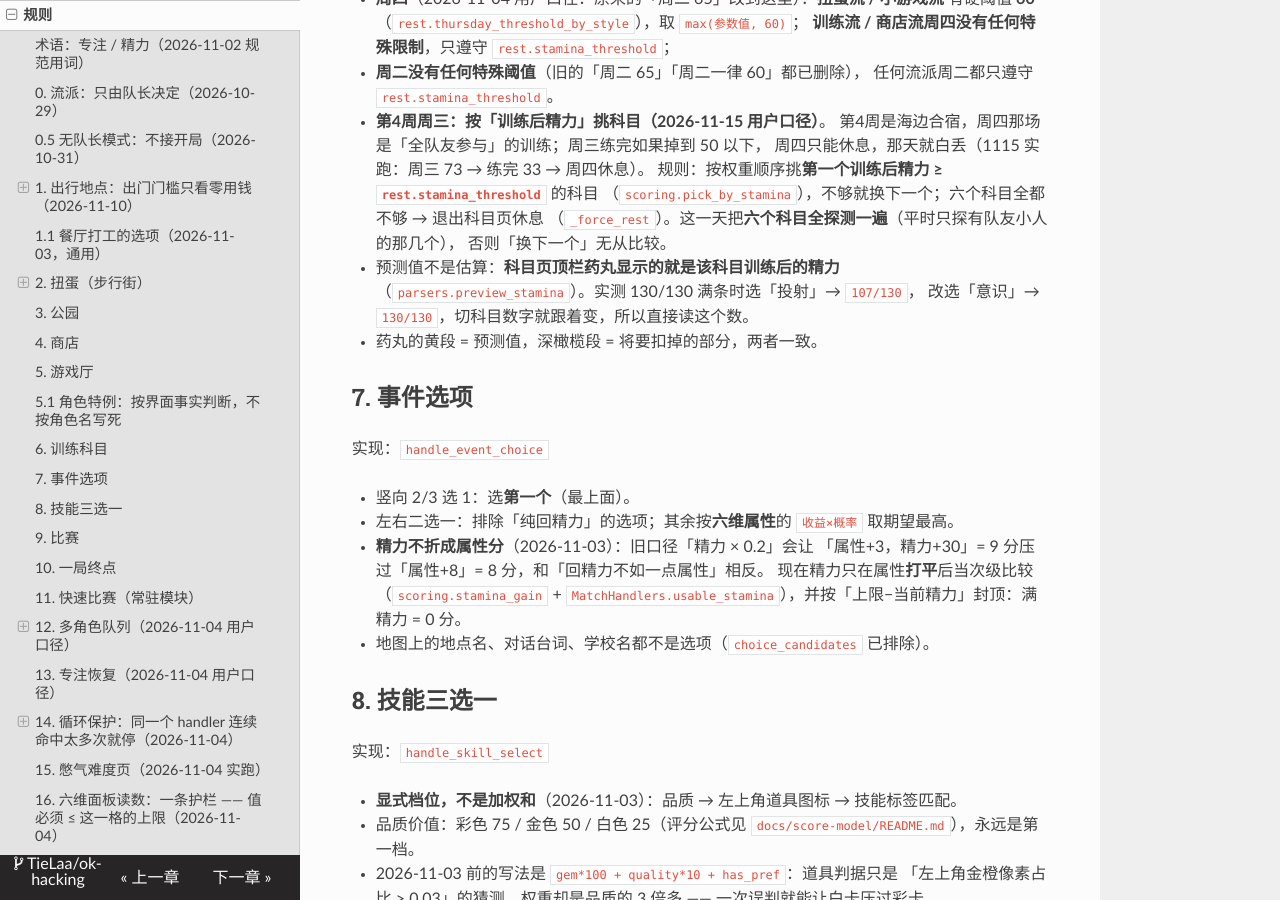
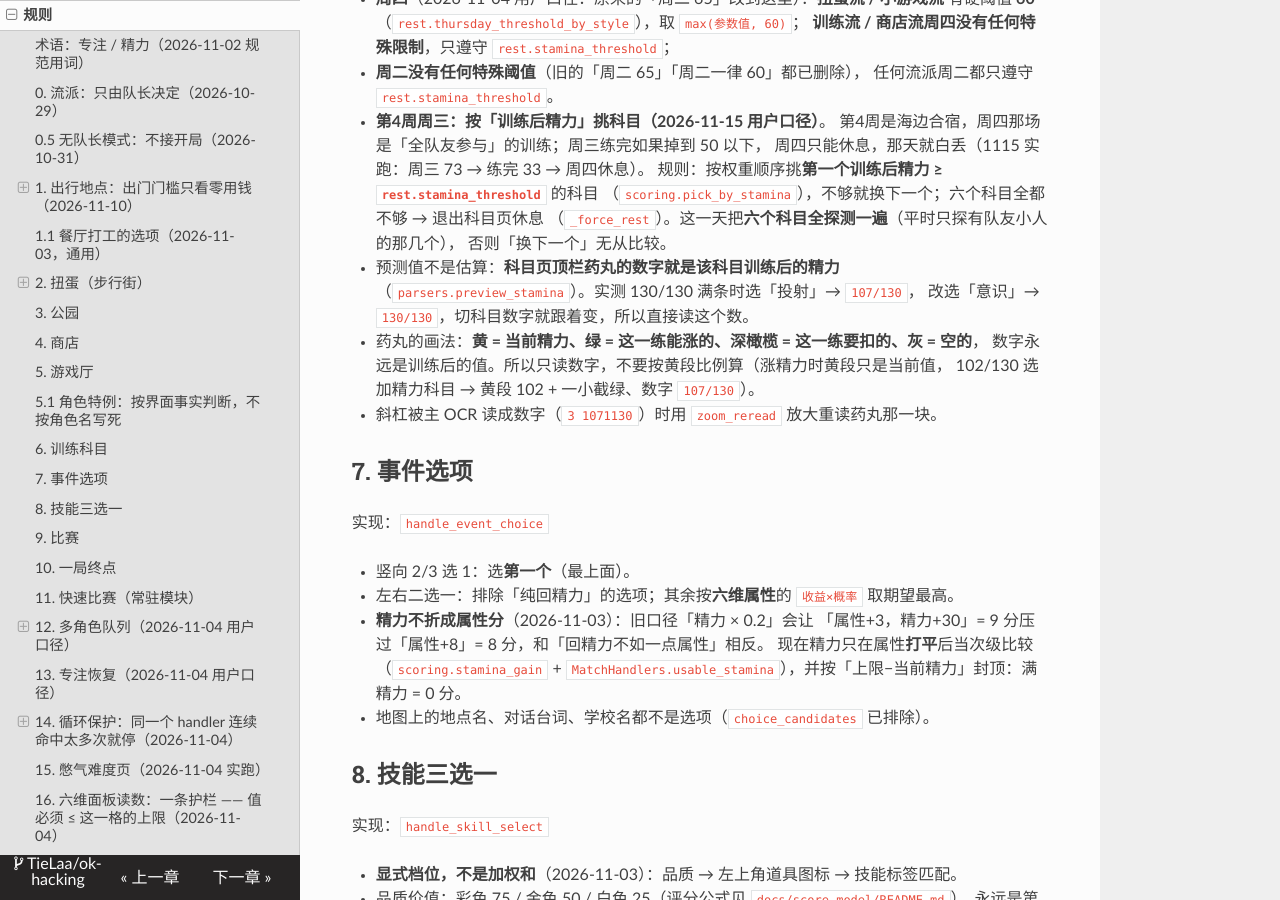
Before and after one commit to TieLaa/ok-hacking, an MkDocs documentation site: the page built from docs/RULES.md, in a window 1280 px wide and 900 px high, scrolled down 14269 px. Built offline with MkDocs 1.6.1, drawn with Linux system fonts in a browser that asks for light colours; nearby versions of some CDN libraries.

Commit message:
训练后精力只认药丸上的数字，涨精力时不会少算
- 实测药丸画法：黄=当前精力、绿=这一练能涨的、深橄榄=这一练要扣的、灰=空的，数字是训练后的值
- 上一版在没有斜杠时退回「量黄段比例」，涨精力的科目会把那几点漏掉（102/130 选加精力科目，黄段只到 102、数字是 107）
- 现在改成放大重读药丸那一块（zoom_reread），读不到就返回未知、不参与判断

```diff
--- a/docs/RULES.md
+++ b/docs/RULES.md
@@ -573,10 +573,13 @@
   （`scoring.pick_by_stamina`），不够就换下一个；六个科目全都不够 → 退出科目页休息
   （`_force_rest`）。这一天把**六个科目全探测一遍**（平时只探有队友小人的那几个），
   否则「换下一个」无从比较。
-  - 预测值不是估算：**科目页顶栏药丸显示的就是该科目训练后的精力**
+  - 预测值不是估算：**科目页顶栏药丸的数字就是该科目训练后的精力**
     （`parsers.preview_stamina`）。实测 130/130 满条时选「投射」→ `107/130`，
     改选「意识」→ `130/130`，切科目数字就跟着变，所以直接读这个数。
-  - 药丸的黄段 = 预测值，深橄榄段 = 将要扣掉的部分，两者一致。
+  - 药丸的画法：**黄 = 当前精力、绿 = 这一练能涨的、深橄榄 = 这一练要扣的、灰 = 空的**，
+    数字永远是训练后的值。所以只读数字，不要按黄段比例算（涨精力时黄段只是当前值，
+    102/130 选加精力科目 → 黄段 102 + 一小截绿、数字 `107/130`）。
+  - 斜杠被主 OCR 读成数字（`3 1071130`）时用 `zoom_reread` 放大重读药丸那一块。
 
 ## 7. 事件选项
 
```
Also changed, not shown: 1 other file.
